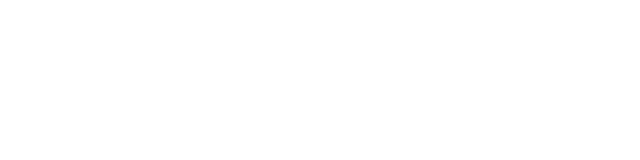
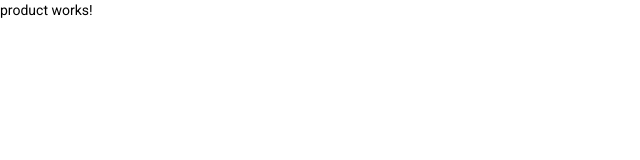
Before and after one commit to hasinisperera/shopping-app, an Angular app: page /cart in a window 1280 px wide. Before the commit this address led to /. Shown: the top 160 px of the page, without its empty margins (0-640 px from the left). Built offline with nearby package versions, Linux system fonts and the light colour scheme.

Commit message:
Add cart component

```diff
--- a/angular.json
+++ b/angular.json
@@ -31,6 +31,7 @@
               "src/assets"
             ],
             "styles": [
+              "./node_modules/@angular/material/prebuilt-themes/deeppurple-amber.css",
               "src/styles.scss"
             ],
             "scripts": []
@@ -99,6 +100,7 @@
               "src/assets"
             ],
             "styles": [
+              "./node_modules/@angular/material/prebuilt-themes/deeppurple-amber.css",
               "src/styles.scss"
             ],
             "scripts": []
--- a/package.json
+++ b/package.json
@@ -11,10 +11,12 @@
   "private": true,
   "dependencies": {
     "@angular/animations": "~13.3.0",
+    "@angular/cdk": "^13.3.9",
     "@angular/common": "~13.3.0",
     "@angular/compiler": "~13.3.0",
     "@angular/core": "~13.3.0",
     "@angular/forms": "~13.3.0",
+    "@angular/material": "^13.3.9",
     "@angular/platform-browser": "~13.3.0",
     "@angular/platform-browser-dynamic": "~13.3.0",
     "@angular/router": "~13.3.0",
--- /dev/null
+++ b/src/app/cart/cart.component.html
@@ -0,0 +1 @@
+<div> Cart </div>
--- /dev/null
+++ b/src/app/cart/cart.component.ts
@@ -0,0 +1,15 @@
+import { Component, OnInit } from '@angular/core';
+
+@Component({
+  selector: 'app-cart',
+  templateUrl: './cart.component.html',
+  styleUrls: ['./cart.component.scss']
+})
+export class CartComponent implements OnInit {
+
+  constructor() { }
+
+  ngOnInit(): void {
+  }
+
+}
--- a/src/index.html
+++ b/src/index.html
@@ -6,8 +6,11 @@
   <base href="/">
   <meta name="viewport" content="width=device-width, initial-scale=1">
   <link rel="icon" type="image/x-icon" href="favicon.ico">
+  <link rel="preconnect" href="https://fonts.gstatic.com">
+  <link href="https://fonts.googleapis.com/css2?family=Roboto:wght@300;400;500&display=swap" rel="stylesheet">
+  <link href="https://fonts.googleapis.com/icon?family=Material+Icons" rel="stylesheet">
 </head>
-<body>
+<body class="mat-typography">
   <app-root></app-root>
 </body>
 </html>
--- a/src/styles.scss
+++ b/src/styles.scss
@@ -1 +1,4 @@
 /* You can add global styles to this file, and also import other style files */
+
+html, body { height: 100%; }
+body { margin: 0; font-family: Roboto, "Helvetica Neue", sans-serif; }
```
Also changed, not shown: src/app/app-routing.module.ts (+9 -0 lines), src/app/app.module.ts (+11 -2 lines), src/app/cart/cart.component.scss (added), 2 other files (tests, documents, lock files or other folders).
